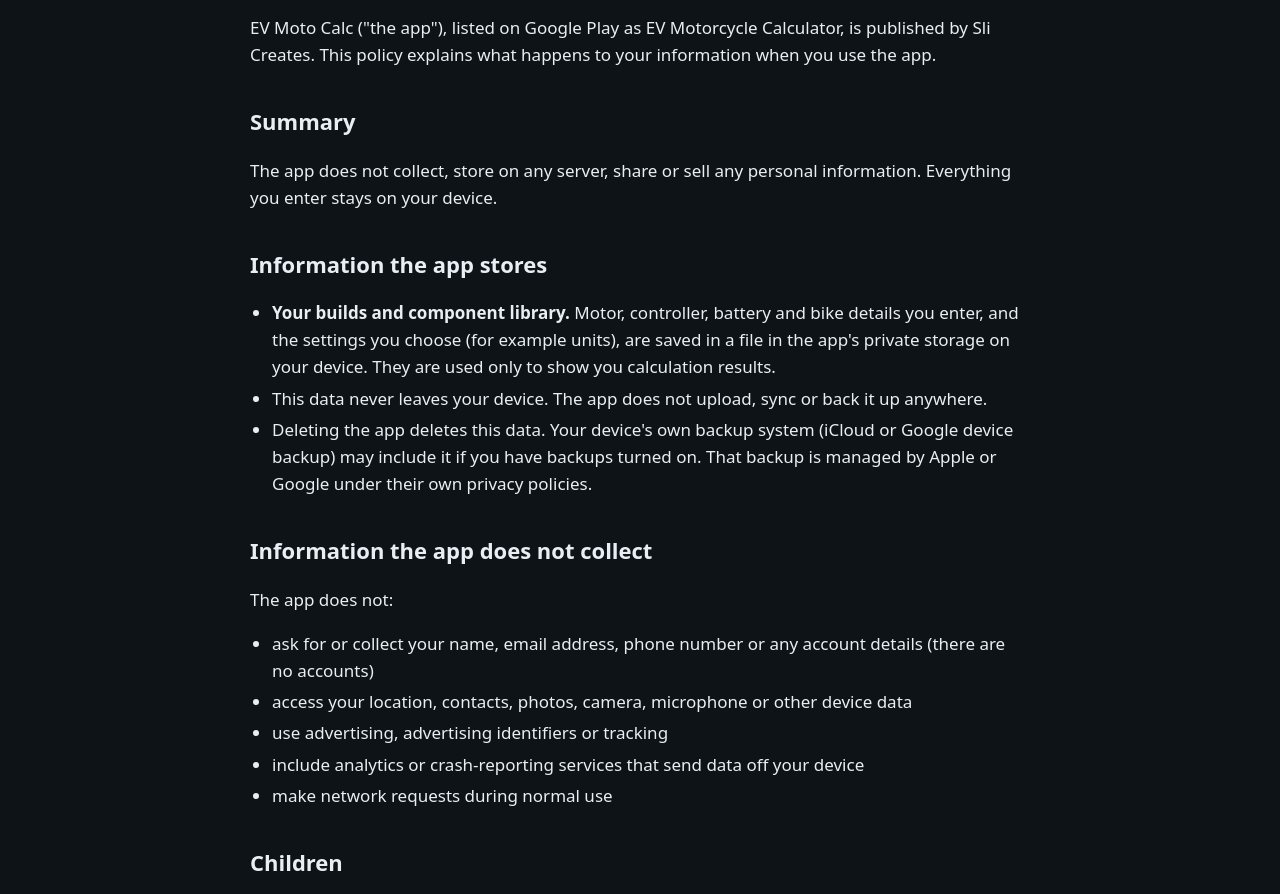
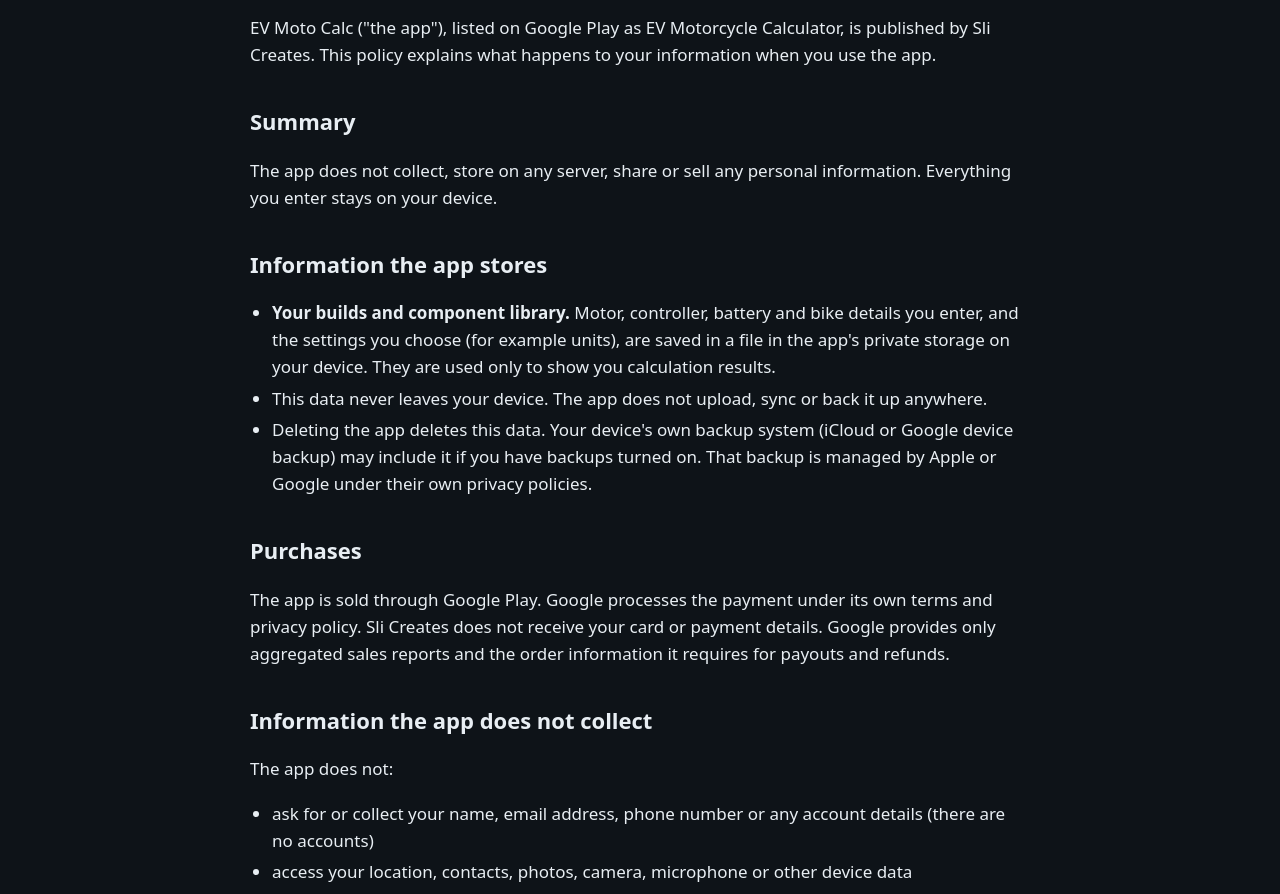
Before and after one commit to slicreates/slicreates.github.io, a plain HTML site: page ev-moto-calc/privacy.html in a window 1280 px wide. Shown: the part 153-1047 px from the top of the page. Drawn offline with Linux system fonts and the light colour scheme.

Commit message:
Add files via upload

```diff
--- a/ev-moto-calc/privacy.html
+++ b/ev-moto-calc/privacy.html
@@ -35,6 +35,9 @@
       <li>Deleting the app deletes this data. Your device's own backup system (iCloud or Google device backup) may include it if you have backups turned on. That backup is managed by Apple or Google under their own privacy policies.</li>
     </ul>
 
+    <h2>Purchases</h2>
+    <p>The app is sold through Google Play. Google processes the payment under its own terms and privacy policy. Sli Creates does not receive your card or payment details. Google provides only aggregated sales reports and the order information it requires for payouts and refunds.</p>
+
     <h2>Information the app does not collect</h2>
     <p>The app does not:</p>
     <ul>
```
